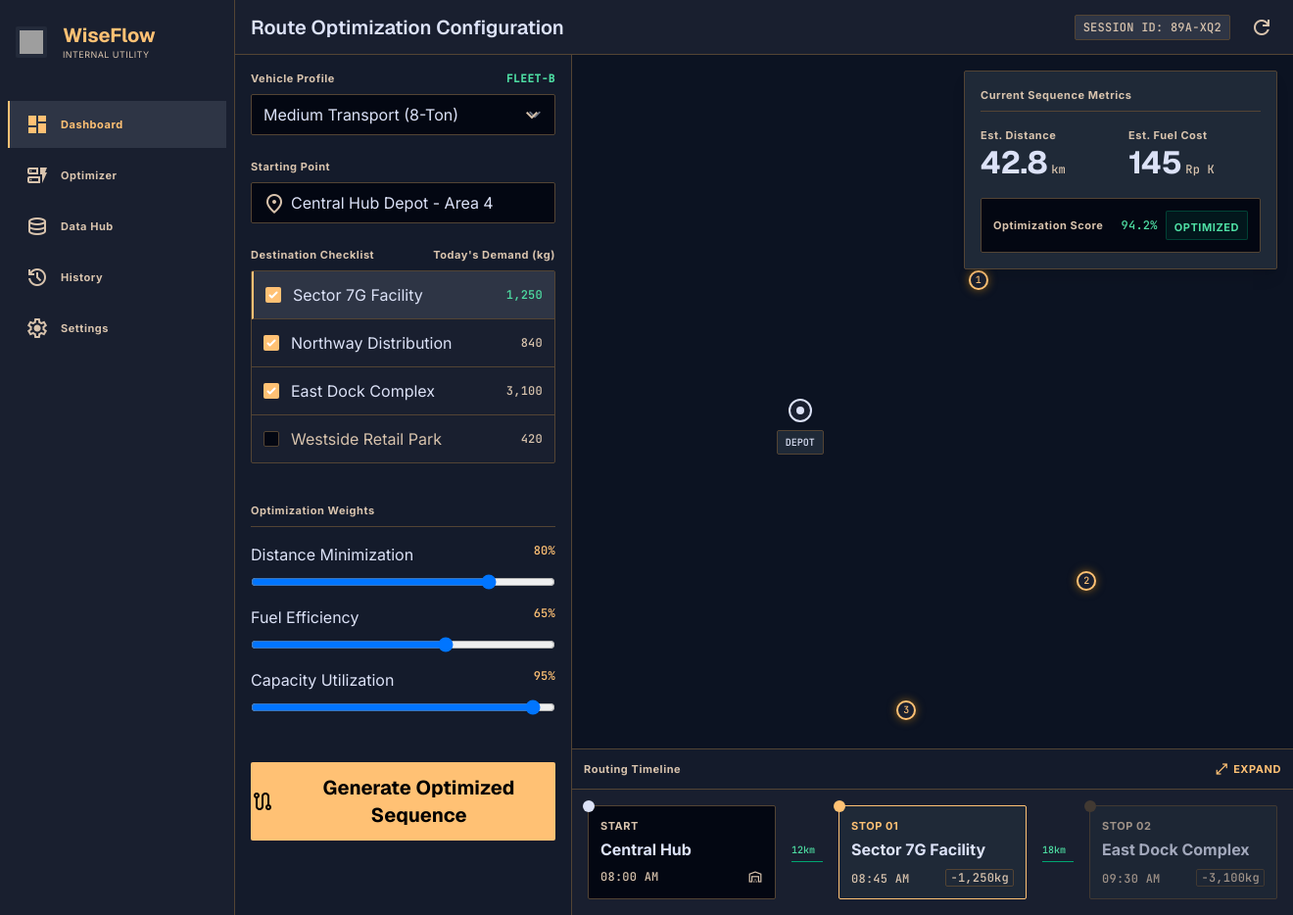
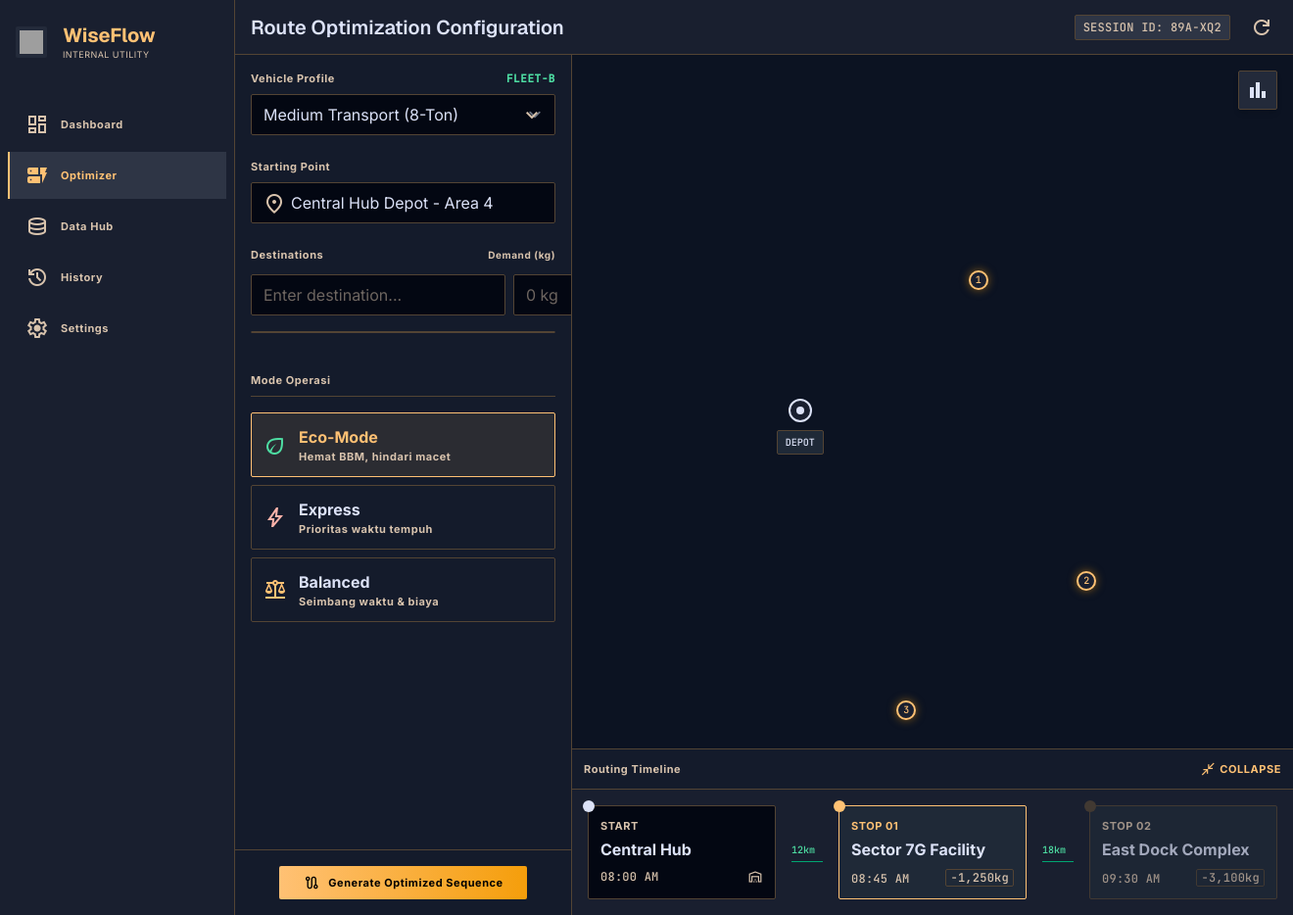
Before and after one commit to snoopyvs/wiseflow-core, a Flask app: page /optimizer in a window 1320 px wide. Shown: the whole page at 98% size. Run offline with Flask 3, Linux system fonts and the light colour scheme; some libraries are stand-ins or nearby versions; grey boxes are pictures that could not be loaded.

Commit message:
UI Polish: Fix layout overflow, add dynamic sidebar, standardize headers, and update Optimizer JS logic (Mode Operasi)

```diff
--- a/src/static/css/style.css
+++ b/src/static/css/style.css
@@ -9,3 +9,7 @@ body { background-color: theme('colors.surface-dim'); color: theme('colors.on-su
         .status-chip { display: inline-flex; align-items: center; padding: 2px 8px; border-radius: 9999px; font-family: theme('fontFamily.data-mono'); font-size: 10px; font-weight: 700; text-transform: uppercase; }
         .status-chip.success { background-color: rgba(16, 185, 129, 0.1); color: #10B981; }
         .status-chip.warning { background-color: rgba(245, 158, 11, 0.1); color: #F59E0B; }
+
+        /* Custom Scrollbar - Hide scrollbar but keep functionality */
+        .custom-scrollbar::-webkit-scrollbar { display: none; }
+        .custom-scrollbar { -ms-overflow-style: none; scrollbar-width: none; }
--- a/src/templates/base.html
+++ b/src/templates/base.html
@@ -11,7 +11,7 @@
     <script src="{{ url_for('static', filename='js/tailwind-config.js') }}"></script>
     <link rel="stylesheet" href="{{ url_for('static', filename='css/style.css') }}">
 </head>
-<body class="bg-background text-on-background font-body-md h-screen w-screen overflow-hidden flex antialiased selection:bg-primary-container selection:text-on-primary-container">
+<body class="bg-background text-on-background font-body-md h-screen w-full overflow-hidden flex antialiased selection:bg-primary-container selection:text-on-primary-container">
     {% block content %}{% endblock %}
 </body>
 </html>
--- a/src/templates/components/sidebar.html
+++ b/src/templates/components/sidebar.html
@@ -8,24 +8,24 @@
 </div>
 </div>
 <div class="flex flex-col mt-4 space-y-1 px-2">
-<a class="flex items-center gap-3 px-4 py-3 text-primary border-l-2 border-primary bg-surface-container-highest font-label-caps text-label-caps" href="{{ url_for('dashboard') }}">
-<span class="material-symbols-outlined" style="font-variation-settings: 'FILL' 1;">dashboard</span>
+<a class="flex items-center gap-3 px-4 py-3 font-label-caps text-label-caps {{ 'text-primary border-l-2 border-primary bg-surface-container-highest' if request.endpoint == 'dashboard' else 'text-on-surface-variant hover:text-on-surface hover:bg-surface-container-high transition-colors duration-200 border-l-2 border-transparent' }}" href="{{ url_for('dashboard') }}">
+<span class="material-symbols-outlined" style="font-variation-settings: 'FILL' {{ '1' if request.endpoint == 'dashboard' else '0' }};">dashboard</span>
 <span>Dashboard</span>
 </a>
-<a class="flex items-center gap-3 px-4 py-3 text-on-surface-variant hover:text-on-surface hover:bg-surface-container-high transition-colors duration-200 border-l-2 border-transparent font-label-caps text-label-caps" href="{{ url_for('optimizer') }}">
-<span class="material-symbols-outlined" style="font-variation-settings: 'FILL' 0;">dynamic_form</span>
+<a class="flex items-center gap-3 px-4 py-3 font-label-caps text-label-caps {{ 'text-primary border-l-2 border-primary bg-surface-container-highest' if request.endpoint == 'optimizer' else 'text-on-surface-variant hover:text-on-surface hover:bg-surface-container-high transition-colors duration-200 border-l-2 border-transparent' }}" href="{{ url_for('optimizer') }}">
+<span class="material-symbols-outlined" style="font-variation-settings: 'FILL' {{ '1' if request.endpoint == 'optimizer' else '0' }};">dynamic_form</span>
 <span>Optimizer</span>
 </a>
-<a class="flex items-center gap-3 px-4 py-3 text-on-surface-variant hover:text-on-surface hover:bg-surface-container-high transition-colors duration-200 border-l-2 border-transparent font-label-caps text-label-caps" href="{{ url_for('master_data') }}">
-<span class="material-symbols-outlined" style="font-variation-settings: 'FILL' 0;">database</span>
+<a class="flex items-center gap-3 px-4 py-3 font-label-caps text-label-caps {{ 'text-primary border-l-2 border-primary bg-surface-container-highest' if request.endpoint == 'master_data' else 'text-on-surface-variant hover:text-on-surface hover:bg-surface-container-high transition-colors duration-200 border-l-2 border-transparent' }}" href="{{ url_for('master_data') }}">
+<span class="material-symbols-outlined" style="font-variation-settings: 'FILL' {{ '1' if request.endpoint == 'master_data' else '0' }};">database</span>
 <span>Data Hub</span>
 </a>
-<a class="flex items-center gap-3 px-4 py-3 text-on-surface-variant hover:text-on-surface hover:bg-surface-container-high transition-colors duration-200 border-l-2 border-transparent font-label-caps text-label-caps" href="{{ url_for('history') }}">
-<span class="material-symbols-outlined" style="font-variation-settings: 'FILL' 0;">history</span>
+<a class="flex items-center gap-3 px-4 py-3 font-label-caps text-label-caps {{ 'text-primary border-l-2 border-primary bg-surface-container-highest' if request.endpoint == 'history' else 'text-on-surface-variant hover:text-on-surface hover:bg-surface-container-high transition-colors duration-200 border-l-2 border-transparent' }}" href="{{ url_for('history') }}">
+<span class="material-symbols-outlined" style="font-variation-settings: 'FILL' {{ '1' if request.endpoint == 'history' else '0' }};">history</span>
 <span>History</span>
 </a>
-<a class="flex items-center gap-3 px-4 py-3 text-on-surface-variant hover:text-on-surface hover:bg-surface-container-high transition-colors duration-200 border-l-2 border-transparent font-label-caps text-label-caps" href="{{ url_for('settings') }}">
-<span class="material-symbols-outlined" style="font-variation-settings: 'FILL' 0;">settings</span>
+<a class="flex items-center gap-3 px-4 py-3 font-label-caps text-label-caps {{ 'text-primary border-l-2 border-primary bg-surface-container-highest' if request.endpoint == 'settings' else 'text-on-surface-variant hover:text-on-surface hover:bg-surface-container-high transition-colors duration-200 border-l-2 border-transparent' }}" href="{{ url_for('settings') }}">
+<span class="material-symbols-outlined" style="font-variation-settings: 'FILL' {{ '1' if request.endpoint == 'settings' else '0' }};">settings</span>
 <span>Settings</span>
 </a>
 </div>
--- a/src/templates/dashboard.html
+++ b/src/templates/dashboard.html
@@ -7,11 +7,11 @@
 
 
 <!-- Main Content Area -->
-<main class="flex-1 flex flex-col ml-sidebar_width h-screen overflow-hidden">
+<main class="pl-sidebar_width w-full flex flex-col h-screen overflow-hidden">
 <!-- TopNavBar -->
-<header class="flex justify-between items-center px-container_padding h-14 bg-surface border-b border-outline-variant z-10 shrink-0">
+<header class="h-14 border-b border-outline-variant bg-surface-container flex justify-between items-center px-container_padding shrink-0 z-40">
 <div class="flex items-center gap-2">
-<span class="font-headline-md text-[18px] text-on-surface font-semibold">Operations Performance</span>
+<h2 class="font-headline-md text-headline-md text-on-surface">Operations Performance</h2>
 <span class="font-data-mono text-on-surface-variant text-[11px] ml-4 bg-surface-container-high px-2 py-1 rounded">24 OCT 2023 // 08:42 ZULU</span>
 </div>
 <div class="flex items-center gap-4 text-on-surface-variant">
--- a/src/templates/master_data.html
+++ b/src/templates/master_data.html
@@ -7,9 +7,9 @@
 
 
 <!-- Main Content Area -->
-<div class="flex flex-col w-full md:ml-sidebar_width min-h-screen">
+<main class="pl-sidebar_width w-full flex flex-col min-h-screen">
 <!-- TopNavBar -->
-<header class="hidden md:flex justify-between items-center px-container_padding docked full-width top-0 h-14 border-b border-outline-variant bg-surface z-10 sticky top-0">
+<header class="h-14 border-b border-outline-variant bg-surface-container flex justify-between items-center px-container_padding shrink-0 z-40">
 <div class="flex items-center gap-3">
 <h2 class="font-headline-md text-headline-md text-on-surface">Data Hub</h2>
 </div>
--- a/src/templates/optimizer.html
+++ b/src/templates/optimizer.html
@@ -7,7 +7,7 @@
 
 
 <!-- Main Content Area -->
-<main class="ml-sidebar_width w-[calc(100%-theme(spacing.sidebar_width))] h-screen flex flex-col">
+<main class="pl-sidebar_width flex-1 w-full h-screen flex flex-col">
 <!-- Header / Toolbar -->
 <header class="h-14 border-b border-outline-variant bg-surface-container flex justify-between items-center px-container_padding shrink-0 z-40">
 <h2 class="font-headline-md text-headline-md text-on-surface">Route Optimization Configuration</h2>
@@ -23,8 +23,8 @@
 <!-- Split Layout Wrapper -->
 <div class="flex-1 flex overflow-hidden">
 <!-- Left Input Panel (35%) -->
-<section class="w-[35%] min-w-[320px] max-w-[480px] border-r border-outline-variant bg-surface-container-low flex flex-col h-full overflow-y-auto z-30">
-<div class="p-container_padding flex flex-col gap-stack_lg">
+<section class="w-[35%] min-w-[320px] max-w-[480px] border-r border-outline-variant bg-surface-container-low flex flex-col h-full z-30">
+<div class="p-container_padding flex flex-col gap-stack_lg flex-1 overflow-y-auto custom-scrollbar">
 <!-- Vehicle Profile -->
 <div class="flex flex-col gap-stack_sm">
 <label class="font-label-caps text-label-caps text-on-surface-variant flex justify-between">
@@ -48,87 +48,72 @@
 <input class="w-full bg-[#030712] border border-outline-variant rounded pl-10 pr-3 py-2 text-on-surface font-body-md focus:outline-none focus:border-primary focus:ring-1 focus:ring-primary transition-colors" type="text" value="Central Hub Depot - Area 4"/>
 </div>
 </div>
-<!-- Destination Checklist -->
+<!-- Destinations -->
 <div class="flex flex-col gap-stack_sm">
-<label class="font-label-caps text-label-caps text-on-surface-variant flex justify-between">
-<span>Destination Checklist</span>
-<span class="text-on-surface-variant">Today's Demand (kg)</span>
+<label class="font-label-caps text-label-caps text-on-surface-variant flex justify-between items-end mb-1">
+<span>Destinations</span>
+<span class="text-[10px] text-on-surface-variant">Demand (kg)</span>
 </label>
-<div class="bg-surface-container border border-outline-variant rounded overflow-hidden">
-<!-- List Item -->
-<div class="flex items-center justify-between p-3 border-b border-outline-variant bg-surface-container-highest border-l-2 !border-l-primary">
-<div class="flex items-center gap-3">
-<input checked="" class="w-4 h-4 rounded border-outline-variant bg-[#030712] text-primary focus:ring-primary focus:ring-offset-surface" type="checkbox"/>
-<span class="font-body-sm text-on-surface">Sector 7G Facility</span>
+<div class="flex gap-2">
+<input id="new-dest-input" class="flex-1 bg-[#030712] border border-outline-variant rounded px-3 py-2 text-on-surface font-body-md focus:outline-none focus:border-primary focus:ring-1 focus:ring-primary transition-colors placeholder:text-on-surface-variant/50" placeholder="Enter destination..." type="text"/>
+<input id="new-dest-demand" class="w-24 bg-[#030712] border border-outline-variant rounded px-3 py-2 text-on-surface font-body-md focus:outline-none focus:border-primary focus:ring-1 focus:ring-primary transition-colors placeholder:text-on-surface-variant/50" placeholder="0 kg" type="number" title="Beban Muatan (kg)"/>
+<button type="button" id="add-dest-btn" class="bg-surface-container-high hover:bg-primary hover:text-[#000000] text-on-surface-variant border border-outline-variant hover:border-primary transition-all duration-200 rounded px-3 flex items-center justify-center">
+<span class="material-symbols-outlined text-[20px]" data-icon="add">add</span>
+</button>
 </div>
-<span class="font-data-mono text-data-mono text-secondary">1,250</span>
+<!-- Destination List -->
+<div class="bg-surface-container border border-outline-variant rounded overflow-hidden mt-2 empty:hidden" id="dest-list">
+<!-- JS will populate this -->
 </div>
-<!-- List Item -->
-<div class="flex items-center justify-between p-3 border-b border-outline-variant hover:bg-surface-container-high transition-colors">
-<div class="flex items-center gap-3">
-<input checked="" class="w-4 h-4 rounded border-outline-variant bg-[#030712] text-primary focus:ring-primary focus:ring-offset-surface" type="checkbox"/>
-<span class="font-body-sm text-on-surface">Northway Distribution</span>
 </div>
-<span class="font-data-mono text-data-mono text-on-surface-variant">840</span>
+<!-- Optimization Mode -->
+<div class="flex flex-col gap-stack_md mt-4">
+<label class="font-label-caps text-label-caps text-on-surface-variant border-b border-outline-variant pb-2">Mode Operasi</label>
+<div class="grid grid-cols-1 gap-2">
+<!-- Eco Mode -->
+<label class="flex items-center p-3 border border-outline-variant rounded cursor-pointer hover:bg-surface-container-high transition-colors has-[:checked]:border-primary has-[:checked]:bg-[#ffc174]/10 group">
+<input type="radio" name="opt_mode" value="eco" class="hidden" checked>
+<span class="material-symbols-outlined text-secondary mr-3" data-icon="eco">eco</span>
+<div class="flex flex-col flex-1">
+<span class="font-body-md text-on-surface font-bold group-has-[:checked]:text-primary">Eco-Mode</span>
+<span class="font-label-caps text-label-caps text-on-surface-variant normal-case">Hemat BBM, hindari macet</span>
 </div>
-<!-- List Item -->
-<div class="flex items-center justify-between p-3 border-b border-outline-variant hover:bg-surface-container-high transition-colors">
-<div class="flex items-center gap-3">
-<input checked="" class="w-4 h-4 rounded border-outline-variant bg-[#030712] text-primary focus:ring-primary focus:ring-offset-surface" type="checkbox"/>
-<span class="font-body-sm text-on-surface">East Dock Complex</span>
+</label>
+<!-- Express Mode -->
+<label class="flex items-center p-3 border border-outline-variant rounded cursor-pointer hover:bg-surface-container-high transition-colors has-[:checked]:border-primary has-[:checked]:bg-[#ffc174]/10 group">
+<input type="radio" name="opt_mode" value="express" class="hidden">
+<span class="material-symbols-outlined text-error mr-3" data-icon="bolt">bolt</span>
+<div class="flex flex-col flex-1">
+<span class="font-body-md text-on-surface font-bold group-has-[:checked]:text-primary">Express</span>
+<span class="font-label-caps text-label-caps text-on-surface-variant normal-case">Prioritas waktu tempuh</span>
 </div>
-<span class="font-data-mono text-data-mono text-on-surface-variant">3,100</span>
+</label>
+<!-- Balanced Mode -->
+<label class="flex items-center p-3 border border-outline-variant rounded cursor-pointer hover:bg-surface-container-high transition-colors has-[:checked]:border-primary has-[:checked]:bg-[#ffc174]/10 group">
+<input type="radio" name="opt_mode" value="balanced" class="hidden">
+<span class="material-symbols-outlined text-primary mr-3" data-icon="balance">balance</span>
+<div class="flex flex-col flex-1">
+<span class="font-body-md text-on-surface font-bold group-has-[:checked]:text-primary">Balanced</span>
+<span class="font-label-caps text-label-caps text-on-surface-variant normal-case">Seimbang waktu & biaya</span>
 </div>
-<!-- List Item -->
-<div class="flex items-center justify-between p-3 hover:bg-surface-container-high transition-colors">
-<div class="flex items-center gap-3">
-<input class="w-4 h-4 rounded border-outline-variant bg-[#030712] text-primary focus:ring-primary focus:ring-offset-surface" type="checkbox"/>
-<span class="font-body-sm text-on-surface-variant">Westside Retail Park</span>
-</div>
-<span class="font-data-mono text-data-mono text-on-surface-variant">420</span>
+</label>
 </div>
 </div>
 </div>
-<!-- Optimization Parameters (Sliders) -->
-<div class="flex flex-col gap-stack_md mt-4">
-<label class="font-label-caps text-label-caps text-on-surface-variant border-b border-outline-variant pb-2">Optimization Weights</label>
-<!-- Slider 1 -->
-<div class="flex flex-col gap-2">
-<div class="flex justify-between">
-<span class="font-body-sm text-on-surface">Distance Minimization</span>
-<span class="font-data-mono text-data-mono text-primary">80%</span>
-</div>
-<input max="100" min="1" type="range" value="80"/>
-</div>
-<!-- Slider 2 -->
-<div class="flex flex-col gap-2">
-<div class="flex justify-between">
-<span class="font-body-sm text-on-surface">Fuel Efficiency</span>
-<span class="font-data-mono text-data-mono text-primary">65%</span>
-</div>
-<input max="100" min="1" style="background: linear-gradient(to right, #f59e0b 0%, #f59e0b 65%, #374151 65%, #374151 100%);" type="range" value="65"/>
-</div>
-<!-- Slider 3 -->
-<div class="flex flex-col gap-2">
-<div class="flex justify-between">
-<span class="font-body-sm text-on-surface">Capacity Utilization</span>
-<span class="font-data-mono text-data-mono text-primary">95%</span>
-</div>
-<input max="100" min="1" style="background: linear-gradient(to right, #f59e0b 0%, #f59e0b 95%, #374151 95%, #374151 100%);" type="range" value="95"/>
-</div>
-</div>
-<div class="mt-auto pt-stack_lg">
-<button class="w-full bg-primary text-[#000000] font-headline-md text-headline-md py-3 rounded hover:bg-primary-fixed-dim transition-colors flex items-center justify-center gap-2 font-bold">
-<span class="material-symbols-outlined" data-icon="route">route</span>
-                            Generate Optimized Sequence
-                        </button>
-</div>
+<div class="p-container_padding border-t border-outline-variant bg-surface-container-low mt-auto flex justify-center">
+<button class="w-auto px-6 bg-gradient-to-r from-primary to-[#f59e0b] text-[#000000] font-label-caps text-label-caps py-2 rounded hover:shadow-[0_0_15px_rgba(245,158,11,0.4)] hover:-translate-y-0.5 transition-all duration-300 flex items-center justify-center gap-2 font-bold group">
+<span class="material-symbols-outlined text-[18px] group-hover:rotate-12 transition-transform" data-icon="route">route</span>
+Generate Optimized Sequence
+</button>
 </div>
 </section>
 <!-- Right Workspace (65%) -->
 <section class="flex-1 flex flex-col relative map-bg">
 <!-- Overlay Summary Box -->
-<div class="absolute top-container_padding right-container_padding bg-[#1F2937] border border-outline-variant rounded p-stack_md w-80 shadow-lg z-20">
+<button type="button" id="toggle-metrics-btn" class="absolute top-container_padding right-container_padding w-10 h-10 bg-surface-container-high border border-outline-variant rounded flex items-center justify-center text-on-surface hover:text-primary transition-colors z-30 shadow-md">
+<span class="material-symbols-outlined" data-icon="bar_chart">bar_chart</span>
+</button>
+<div id="metrics-panel" class="hidden absolute top-[72px] right-container_padding bg-[#1F2937] border border-outline-variant rounded p-stack_md w-80 shadow-lg z-20">
 <h3 class="font-label-caps text-label-caps text-on-surface-variant mb-4 border-b border-outline-variant pb-2">Current Sequence Metrics</h3>
 <div class="grid grid-cols-2 gap-4 mb-4">
 <div>
@@ -193,12 +178,12 @@
 <div class="mt-auto bg-surface-container border-t border-outline-variant z-20">
 <div class="p-3 border-b border-outline-variant flex justify-between items-center bg-surface-container-low">
 <span class="font-label-caps text-label-caps text-on-surface-variant">Routing Timeline</span>
-<button class="text-primary font-label-caps text-label-caps flex items-center gap-1 hover:text-primary-fixed transition-colors">
-<span class="material-symbols-outlined text-[16px]" data-icon="open_in_full">open_in_full</span>
-                            EXPAND
-                        </button>
+<button type="button" id="expand-timeline-btn" class="text-primary font-label-caps text-label-caps flex items-center gap-1 hover:text-primary-fixed transition-colors">
+<span id="expand-icon" class="material-symbols-outlined text-[16px]" data-icon="close_fullscreen">close_fullscreen</span>
+<span id="expand-text">COLLAPSE</span>
+</button>
 </div>
-<div class="p-container_padding flex gap-2 overflow-x-auto">
+<div id="timeline-content" class="p-container_padding flex gap-2 overflow-x-auto custom-scrollbar pb-4 transition-all duration-300">
 <!-- Timeline Step: Depot -->
 <div class="flex-shrink-0 w-48 bg-[#030712] border border-outline-variant rounded p-3 relative">
 <div class="absolute -top-1.5 -left-1.5 w-3 h-3 bg-on-surface rounded-full"></div>
@@ -243,4 +228,77 @@
 </div>
 </main>
 
+<script>
+// Simple JS to handle dynamic destinations
+document.addEventListener('DOMContentLoaded', () => {
+    const input = document.getElementById('new-dest-input');
+    const demandInput = document.getElementById('new-dest-demand');
+    const btn = document.getElementById('add-dest-btn');
+    const list = document.getElementById('dest-list');
+
+    btn.addEventListener('click', (e) => {
+        e.preventDefault();
+        const val = input.value.trim();
+        const demand = demandInput.value.trim() || '0';
+        if (val) {
+            const item = document.createElement('div');
+            item.className = 'flex items-center justify-between p-3 border-b border-outline-variant bg-surface-container-highest border-l-2 !border-l-primary animate-fade-in group';
+            item.innerHTML = `
+                <div class="flex items-center gap-3">
+                    <span class="material-symbols-outlined text-primary text-[18px]">location_on</span>
+                    <span class="font-body-sm text-on-surface">${val}</span>
+                </div>
+                <div class="flex items-center gap-4">
+                    <span class="font-data-mono text-data-mono text-secondary">${demand} kg</span>
+                    <button type="button" class="text-on-surface-variant hover:text-error opacity-0 group-hover:opacity-100 transition-opacity" onclick="this.parentElement.parentElement.remove()">
+                        <span class="material-symbols-outlined text-[16px]">close</span>
+                    </button>
+                </div>
+            `;
+            list.appendChild(item);
+            input.value = '';
+            demandInput.value = '';
+        }
+    });
+
+    // Toggle Metrics Panel
+    const toggleBtn = document.getElementById('toggle-metrics-btn');
+    const metricsPanel = document.getElementById('metrics-panel');
+    if (toggleBtn && metricsPanel) {
+        toggleBtn.addEventListener('click', () => {
+            metricsPanel.classList.toggle('hidden');
+        });
+    }
+
+    // Toggle Timeline Panel
+    const expandBtn = document.getElementById('expand-timeline-btn');
+    const timelineContent = document.getElementById('timeline-content');
+    const expandIcon = document.getElementById('expand-icon');
+    const expandText = document.getElementById('expand-text');
+
+    if (expandBtn && timelineContent) {
+        expandBtn.addEventListener('click', () => {
+            timelineContent.classList.toggle('hidden');
+            if (timelineContent.classList.contains('hidden')) {
+                expandText.textContent = 'EXPAND';
+                expandIcon.textContent = 'open_in_full';
+            } else {
+                expandText.textContent = 'COLLAPSE';
+                expandIcon.textContent = 'close_fullscreen';
+            }
+        });
+    }
+});
+</script>
+
+<style>
+@keyframes fade-in {
+    from { opacity: 0; transform: translateY(-5px); }
+    to { opacity: 1; transform: translateY(0); }
+}
+.animate-fade-in {
+    animation: fade-in 0.2s ease-out forwards;
+}
+</style>
+
 {% endblock %}
```
Also changed, not shown: src/templates/history.html (+5 -5 lines), src/templates/settings.html (+9 -14 lines).
